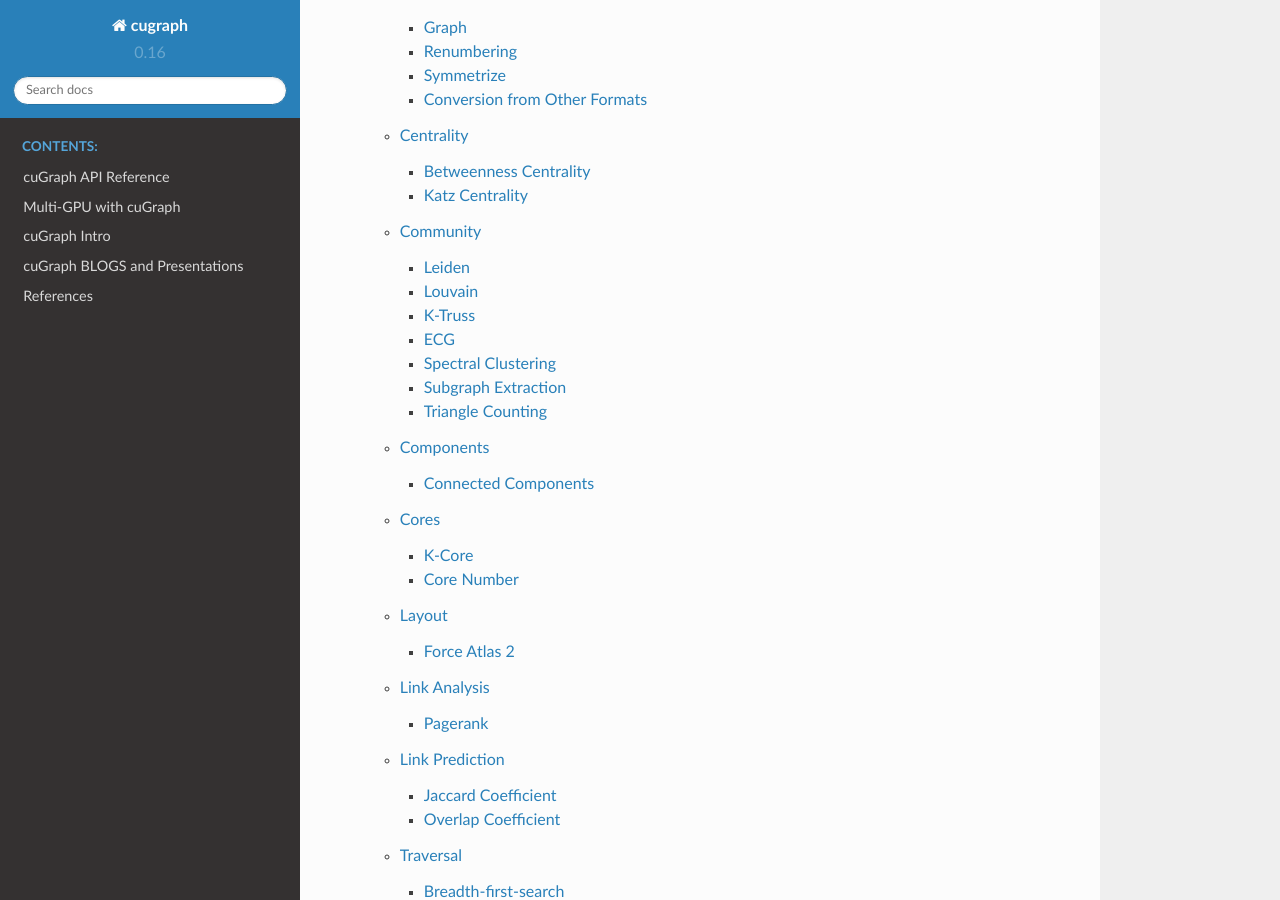
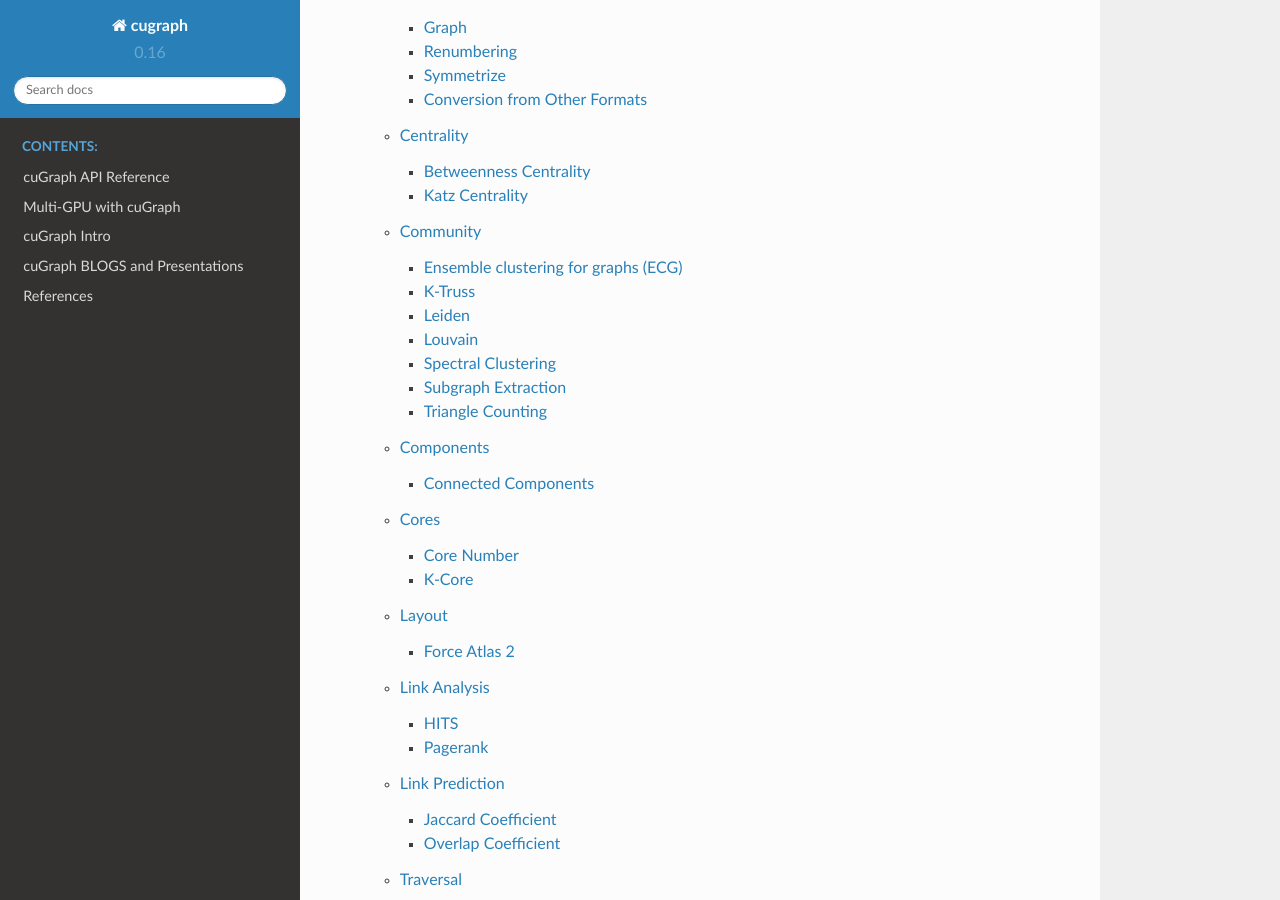
Before and after one commit to rapidsai/nx-cugraph, a Sphinx documentation site: the page built from docs/source/index.rst, in a window 1280 px wide and 900 px high, scrolled down 264 px. Built offline with Sphinx 7.4.7 and the Read the Docs theme 2.0.0, drawn with Linux system fonts in a browser that asks for light colours; some of the changed lines change nothing that is shown.

Commit message:
Added HITS and sorted algorithms alphabetically

```diff
--- a/docs/source/api.rst
+++ b/docs/source/api.rst
@@ -57,6 +57,20 @@
 Community
 =========
 
+Ensemble clustering for graphs (ECG)
+------------------------------------
+
+.. automodule:: cugraph.community.ecg
+	:members:
+	:undoc-members:
+
+K-Truss
+-------
+
+.. automodule:: cugraph.community.ktruss_subgraph
+    :members:
+    :undoc-members:
+
 Leiden
 -------
 
@@ -70,20 +84,6 @@
 .. automodule:: cugraph.community.louvain
     :members:
     :undoc-members:
-
-K-Truss
--------
-
-.. automodule:: cugraph.community.ktruss_subgraph
-    :members:
-    :undoc-members:
-
-ECG
----
-
-.. automodule:: cugraph.community.ecg
-	:members:
-	:undoc-members:
 
 Spectral Clustering
 -------------------
@@ -117,8 +117,16 @@
     :members:
     :undoc-members:
 
+
 Cores
 =====
+
+Core Number
+-----------
+
+.. automodule:: cugraph.cores.core_number
+    :members:
+    :undoc-members:
 
 K-Core
 ------
@@ -127,12 +135,6 @@
     :members:
     :undoc-members:
 
-Core Number
------------
-
-.. automodule:: cugraph.cores.core_number
-    :members:
-    :undoc-members:
 
 Layout
 ======
@@ -144,8 +146,16 @@
     :members:
     :undoc-members:
 
+
 Link Analysis
 =============
+
+HITS
+---------
+
+.. automodule:: cugraph.link_analysis.hits
+    :members:
+    :undoc-members:
 
 Pagerank
 ---------
@@ -153,6 +163,7 @@
 .. automodule:: cugraph.link_analysis.pagerank
     :members:
     :undoc-members:
+
 
 Link Prediction
 ===============
@@ -179,6 +190,7 @@
     :members:
     :undoc-members:
 
+
 Traversal
 =========
 
@@ -196,6 +208,7 @@
     :members:
     :undoc-members:
 
+
 Utilities
 =========
 
```
